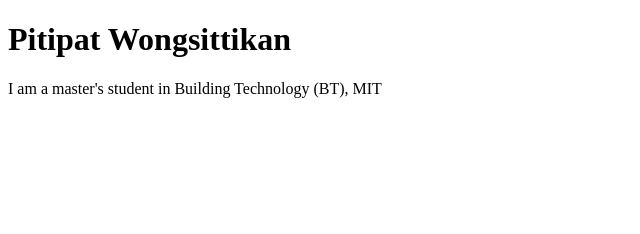
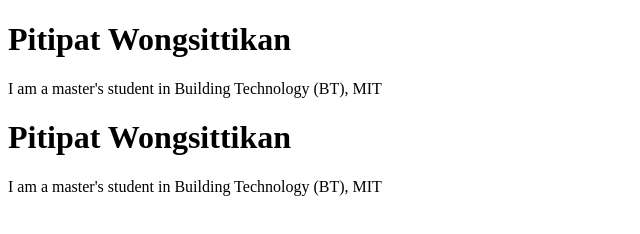
Before and after one commit to pitipatw/My_Portfolio, a plain HTML site: page index.html in a window 1280 px wide. Shown: the whole page, without its empty margins (0-640 px from the left). Drawn offline with Linux system fonts and the light colour scheme.

Commit message:
test head and body diff

```diff
--- a/index.html
+++ b/index.html
@@ -8,6 +8,7 @@
     <p>I am a master's student in Building Technology (BT), MIT</p>
 </head>
 <body>
-
+    <h1>Pitipat Wongsittikan</h1>
+    <p>I am a master's student in Building Technology (BT), MIT</p>
 </body>
 </html>
```
